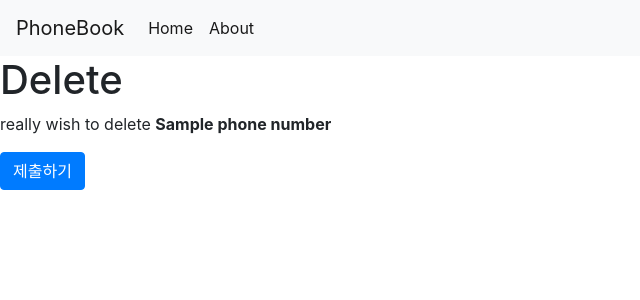
After one commit to FRESH-TUNA/Django_101, a Django app: template PhoneBook/templates/PhoneBook/delete.html in a window 1280 px wide. The commit adds this page. Shown: the top 300 px of the page, without its empty margins (0-640 px from the left). Run offline with Django 3.2, Linux system fonts and the light colour scheme; the template is opened without the code that fills it: most values are stand-ins (such as "Sample title", 1, 10 or a date in 2020); some libraries are stand-ins or nearby versions.

Commit message:
delete 기능 구현

```diff
--- /dev/null
+++ b/PhoneBook/templates/PhoneBook/delete.html
@@ -0,0 +1,28 @@
+<!DOCTYPE html>
+    <head>
+        <link rel="stylesheet" href="https://stackpath.bootstrapcdn.com/bootstrap/4.3.1/css/bootstrap.min.css" integrity="sha384-ggOyR0iXCbMQv3Xipma34MD+dH/1fQ784/j6cY/iJTQUOhcWr7x9JvoRxT2MZw1T" crossorigin="anonymous">
+    </head>
+    <!--navbar-expand만 쓰면 collapse하지 않는다.-->
+    <body>
+        <nav class="navbar navbar-expand navbar-light bg-light">
+            <a class="navbar-brand" href="#">PhoneBook</a>
+            <div class="collapse navbar-collapse" id="navbarSupportedContent">
+                <ul class="navbar-nav mr-auto">
+                    <li class="nav-item active">
+                        <a class="nav-link" href="/PhoneBook/index">Home</a>
+                    </li>
+                    <li class="nav-item active">
+                        <a class="nav-link" href="{% url 'about' %}">About</a>
+                    </li>
+                </ul>
+            </div>
+        </nav>
+
+        <h1>Delete</h1>
+        <form action="{{phoneNumber.phoneBookId}}" method="post">
+        {% csrf_token %}
+            <p>really wish to delete <strong>{{phoneNumber.name}}</strong></p>
+            <button type="submit" class="btn btn-primary">제출하기</button>
+        </form>
+    </body>
+</html>
--- a/PhoneBook/templates/PhoneBook/index.html
+++ b/PhoneBook/templates/PhoneBook/index.html
@@ -38,7 +38,7 @@
                             <td>{{phoneNumber.name}}</td>
                             <td>{{phoneNumber.phoneNumber}}</td>
                             <td><a href="{{phoneNumber.phoneBookId}}/update"><button class="btn btn-primary">edit</button></a></td>
-                            <td><a href="{{phoneNumber.phoneBookId}}/delete"><button class="btn btn-warning">remove</button></a></td>
+                            <td><a href="delete/{{phoneNumber.phoneBookId}}"><button class="btn btn-warning">remove</button></a></td>
                         </tr>
                     {% empty %}
                         <tr>
--- a/PhoneBook/urls.py
+++ b/PhoneBook/urls.py
@@ -5,7 +5,7 @@ urlpatterns = [
     path('about', views.about, name="about"),
     path('create', views.create, name="create"),
     path('<int:phoneBookId>/update', views.update, name="update"),
-    path('<int:pk>/delete', views.delete, name="delete"),
+    path('delete/<int:phoneBookId>', views.delete, name="delete"),
 ]
 
 #현재폴더는 .
```
Also changed, not shown: PhoneBook/views.py (+6 -1 lines), PhoneBookDB.db.
